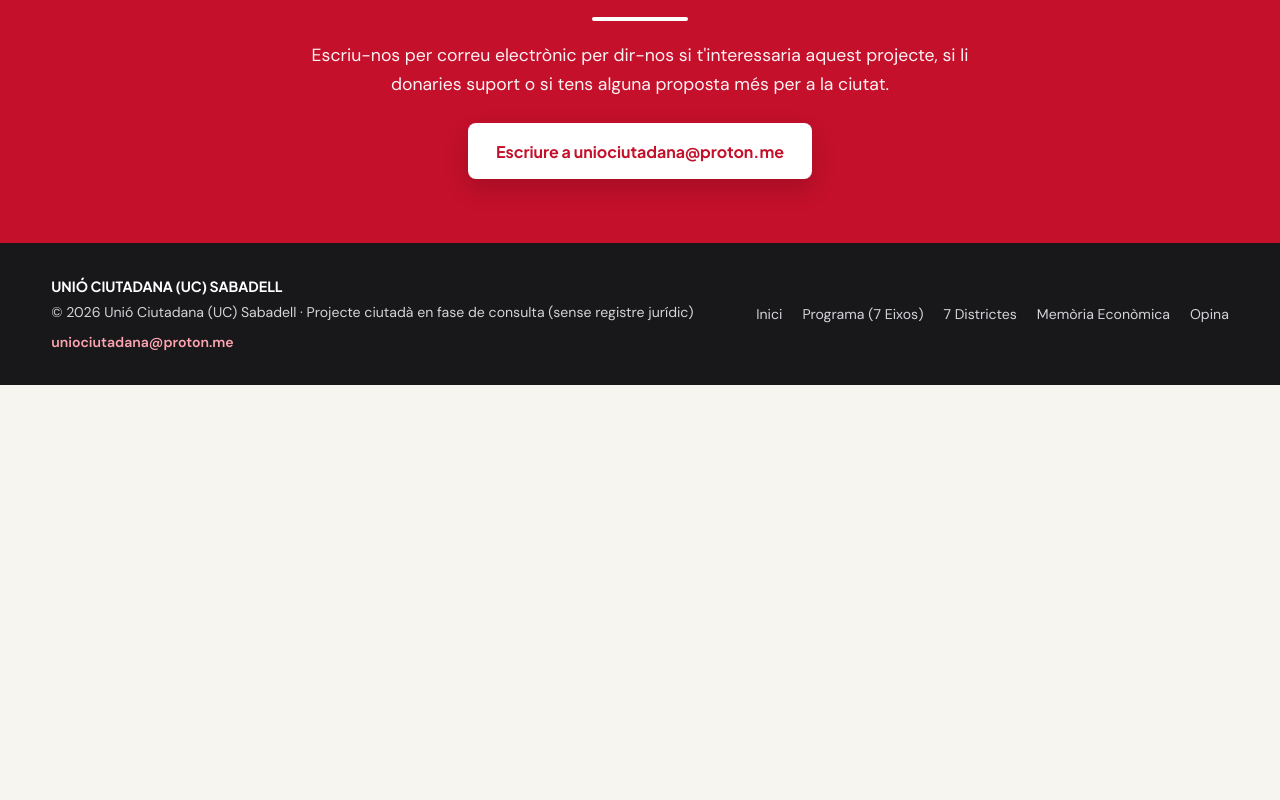
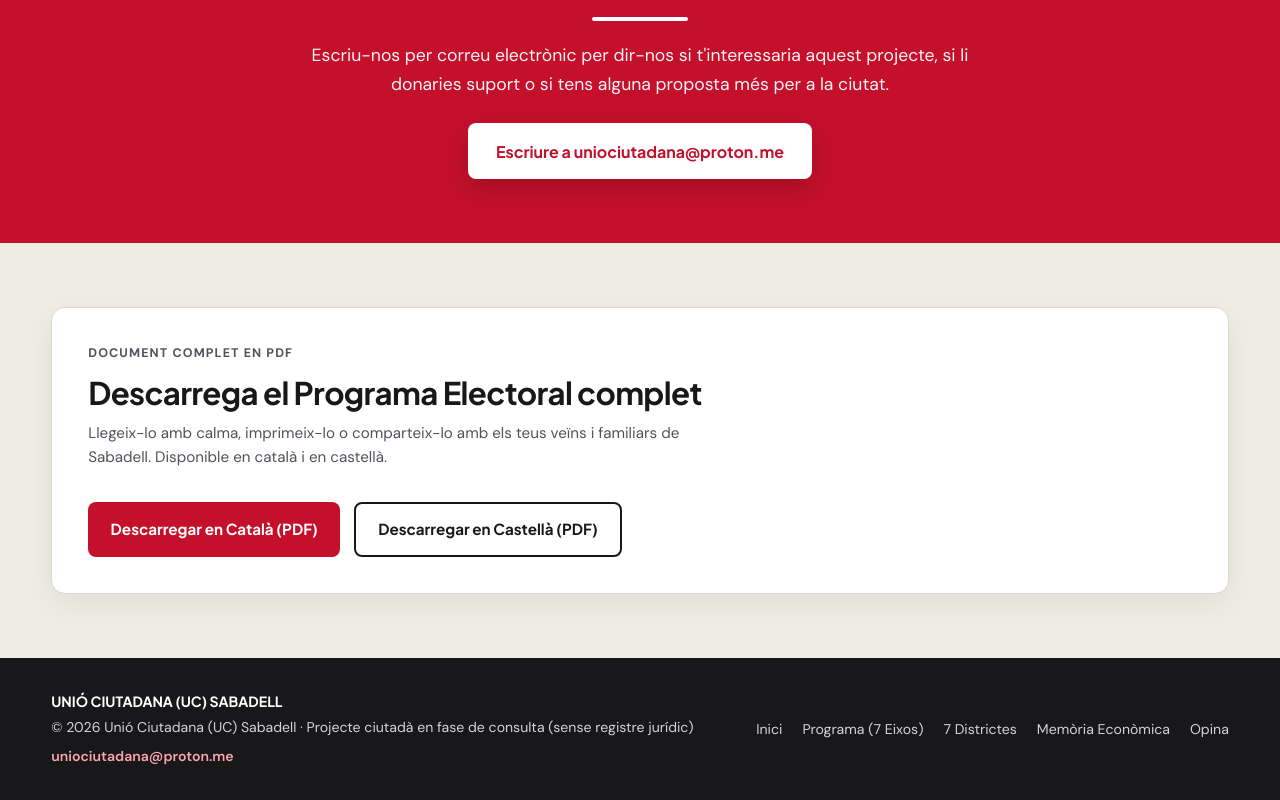
Before and after one commit to uniociutadana/uniociutadana.github.io, a plain HTML site: page index.html in a window 1280 px wide. Shown: the part 5875-6675 px from the top of the page. Before the commit the page ends 6260 px from the top, so only its background shows below. Drawn offline with Linux system fonts and the light colour scheme; a script that the page names is missing.

Commit message:
Add PDF download section for Catalan and Spanish electoral program

```diff
--- a/data.js
+++ b/data.js
@@ -240,6 +240,11 @@ const UC_DATA = {
     ctaSubtitle: "Escriu-nos per correu electrònic per dir-nos si t'interessaria aquest projecte, si li donaries suport o si tens alguna proposta més per a la ciutat.",
     ctaBtn: "Escriure a uniociutadana@proton.me",
     ctaMailSubject: "Opinió, suport o propostes - Unió Ciutadana Sabadell",
+    downloadEyebrow: "DOCUMENT COMPLET EN PDF",
+    downloadTitle: "Descarrega el Programa Electoral complet",
+    downloadSubtitle: "Llegeix-lo amb calma, imprimeix-lo o comparteix-lo amb els teus veïns i familiars de Sabadell. Disponible en català i en castellà.",
+    downloadBtnCa: "Descarregar en Català (PDF)",
+    downloadBtnEs: "Descarregar en Castellà (PDF)",
     footerTagline: "© 2026 Unió Ciutadana (UC) Sabadell · Projecte ciutadà en fase de consulta (sense registre jurídic)"
   },
 
@@ -478,6 +483,11 @@ const UC_DATA = {
     ctaSubtitle: "Escríbenos por correo electrónico para decirnos si te interesaría este proyecto, si lo apoyarías o si tienes alguna propuesta más para la ciudad.",
     ctaBtn: "Escribir a uniociutadana@proton.me",
     ctaMailSubject: "Opinión, apoyo o propuestas - Unió Ciutadana Sabadell",
+    downloadEyebrow: "DOCUMENTO COMPLETO EN PDF",
+    downloadTitle: "Descarga el Programa Electoral completo",
+    downloadSubtitle: "Léelo con calma, imprímelo o compártelo con tus vecinos y familiares de Sabadell. Disponible en catalán y en castellano.",
+    downloadBtnCa: "Descargar en Catalán (PDF)",
+    downloadBtnEs: "Descargar en Castellano (PDF)",
     footerTagline: "© 2026 Unió Ciutadana (UC) Sabadell · Proyecto ciudadano en fase de consulta (sin registro jurídico)"
   }
 };
--- a/index.html
+++ b/index.html
@@ -332,6 +332,27 @@
         >Escriure a uniociutadana@proton.me</a>
       </div>
     </section>
+
+    <!-- Download Program PDF Section -->
+    <section class="section section-alt" id="descarrega">
+      <div class="container download-box">
+        <div class="download-info">
+          <p class="eyebrow" data-i18n="downloadEyebrow">DOCUMENT COMPLET EN PDF</p>
+          <h2 data-i18n="downloadTitle">Descarrega el Programa Electoral complet</h2>
+          <p class="muted-text" data-i18n="downloadSubtitle">
+            Llegeix-lo amb calma, imprimeix-lo o comparteix-lo amb els teus veïns i familiars de Sabadell. Disponible en català i en castellà.
+          </p>
+        </div>
+        <div class="download-actions">
+          <a href="docs/programa-electoral-uc-sabadell-ca.pdf" download="Programa-Electoral-UC-Sabadell-CAT.pdf" class="btn btn-primary" data-i18n="downloadBtnCa">
+            Descarregar en Català (PDF)
+          </a>
+          <a href="docs/programa-electoral-uc-sabadell-es.pdf" download="Programa-Electoral-UC-Sabadell-ES.pdf" class="btn btn-outline" data-i18n="downloadBtnEs">
+            Descarregar en Castellà (PDF)
+          </a>
+        </div>
+      </div>
+    </section>
   </main>
 
   <footer class="site-footer">
--- a/styles.css
+++ b/styles.css
@@ -1004,6 +1004,39 @@ a {
   background: var(--bg);
 }
 
+/* Download Section */
+.download-box {
+  background: var(--card);
+  border: 1px solid var(--border);
+  border-radius: var(--radius);
+  padding: 2.25rem;
+  box-shadow: var(--shadow);
+  display: flex;
+  justify-content: space-between;
+  align-items: center;
+  gap: 2rem;
+  flex-wrap: wrap;
+}
+
+.download-info {
+  max-width: 58ch;
+}
+
+.download-info h2 {
+  font-size: clamp(1.45rem, 2.5vw, 1.95rem);
+  margin-bottom: 0.65rem;
+}
+
+.download-info .muted-text {
+  margin-bottom: 0;
+}
+
+.download-actions {
+  display: flex;
+  flex-wrap: wrap;
+  gap: 0.85rem;
+}
+
 /* Footer */
 .site-footer {
   background: var(--ink);
```
Also changed, not shown: 2 other files.
